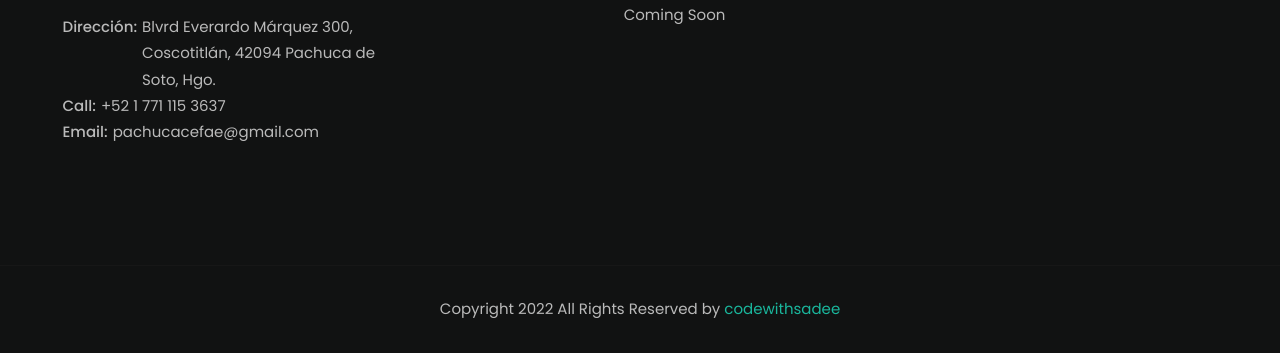
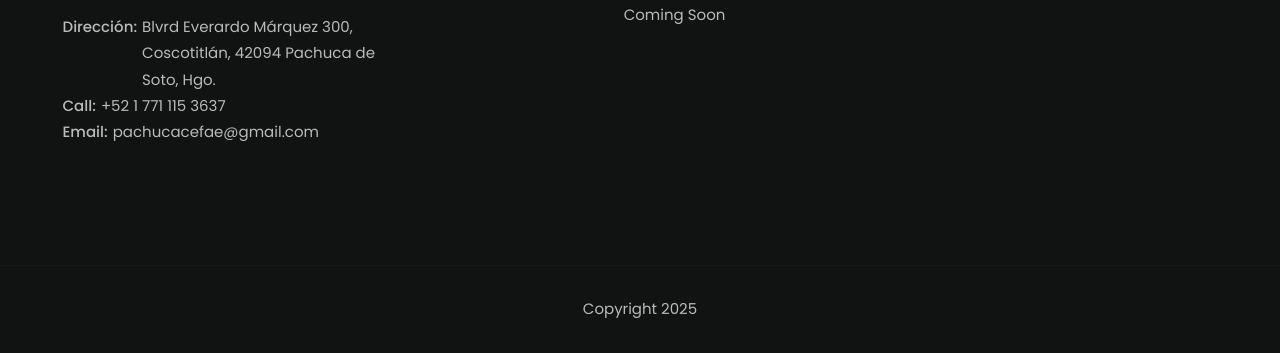
Before and after one commit to CEFAE/cefae, a plain HTML site: page index.html in a window 1280 px wide. Shown: the part 5802-6155 px from the top of the page. Drawn offline with nearby package versions, Linux system fonts and the light colour scheme.

Commit message:
Update index.html

```diff
--- a/index.html
+++ b/index.html
@@ -1131,7 +1131,7 @@
       <div class="container">
 
         <p class="copyright">
-          Copyright 2022 All Rights Reserved by <a href="#" class="copyright-link">codewithsadee</a>
+          Copyright 2025
         </p>
 
       </div>
```
